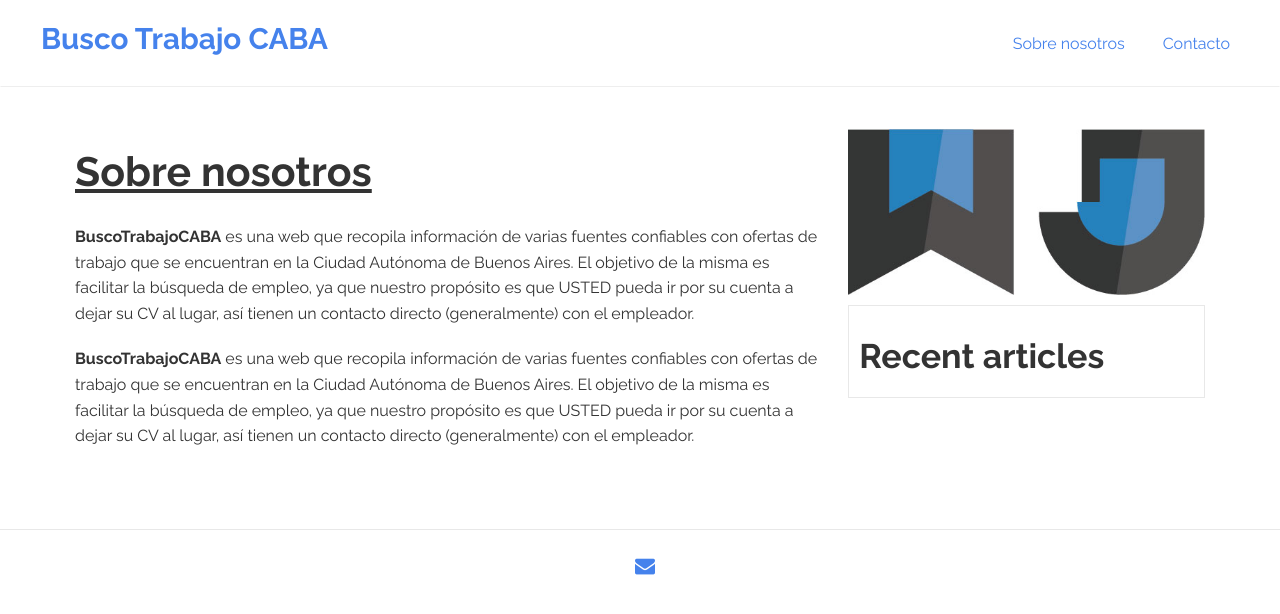
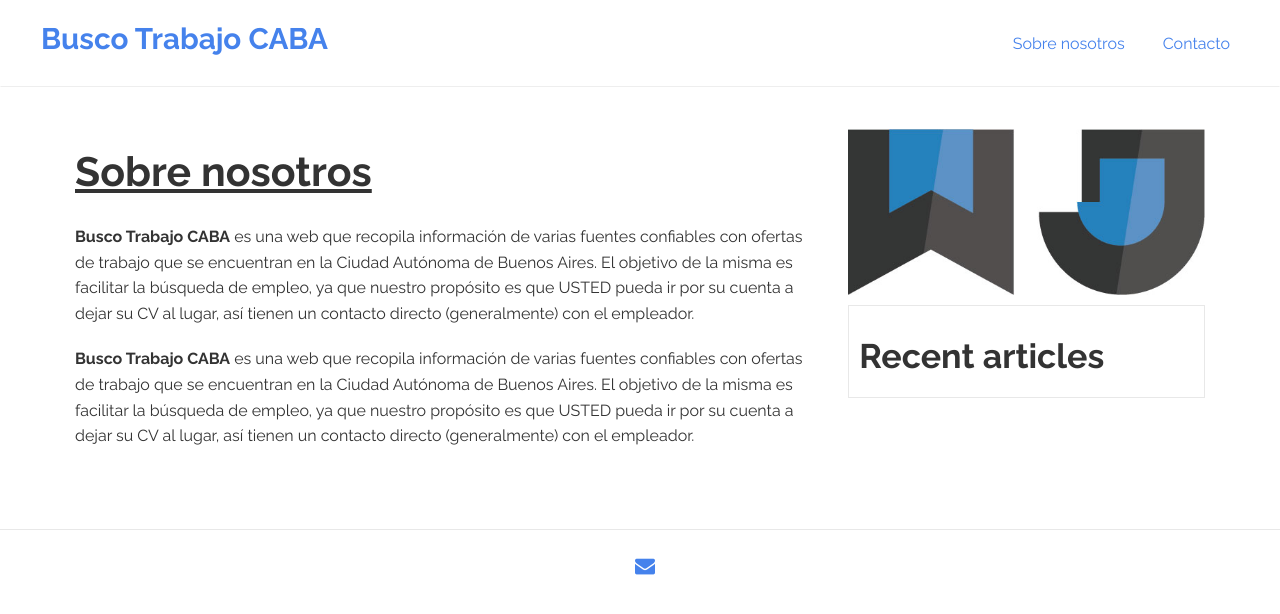
Before and after one commit to Lucas68747/buscotrabajoargentina.github.io, a Jekyll site: the page built from about.md, in a window 1280 px wide. Shown: the top 614 px of the page. Built offline with Jekyll 4.4.1, drawn with Linux system fonts in a browser that asks for light colours.

Commit message:
Update about.md

```diff
--- a/about.md
+++ b/about.md
@@ -5,4 +5,4 @@
 adallow: 0
 ---
 
-**BuscoTrabajoCABA** es una web que recopila información de varias fuentes confiables con ofertas de trabajo que se encuentran en la Ciudad Autónoma de Buenos Aires. El objetivo de la misma es facilitar la búsqueda de empleo, ya que nuestro propósito es que USTED pueda ir por su cuenta a dejar su CV al lugar, así tienen un contacto directo (generalmente) con el empleador.
+**Busco Trabajo CABA** es una web que recopila información de varias fuentes confiables con ofertas de trabajo que se encuentran en la Ciudad Autónoma de Buenos Aires. El objetivo de la misma es facilitar la búsqueda de empleo, ya que nuestro propósito es que USTED pueda ir por su cuenta a dejar su CV al lugar, así tienen un contacto directo (generalmente) con el empleador.
```
